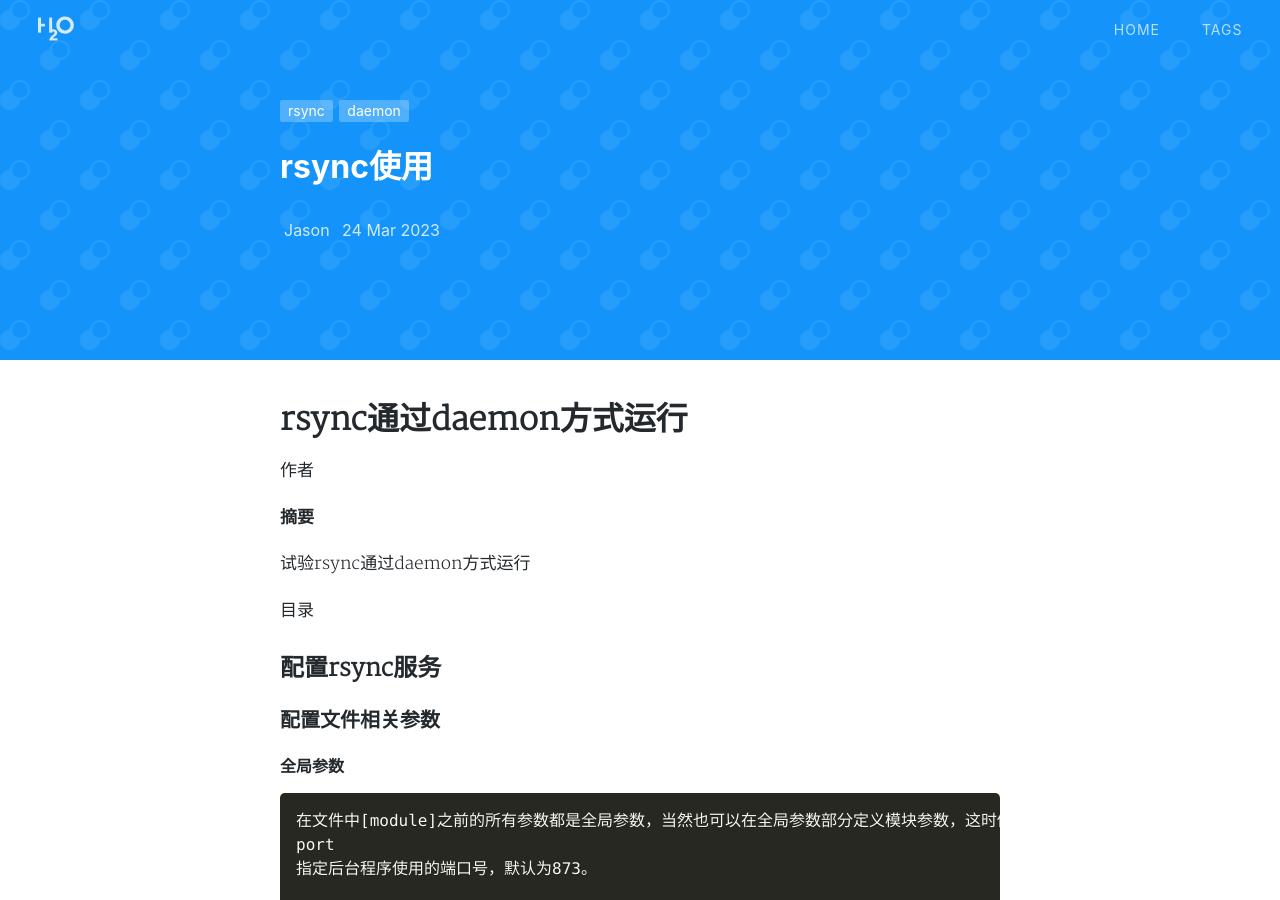
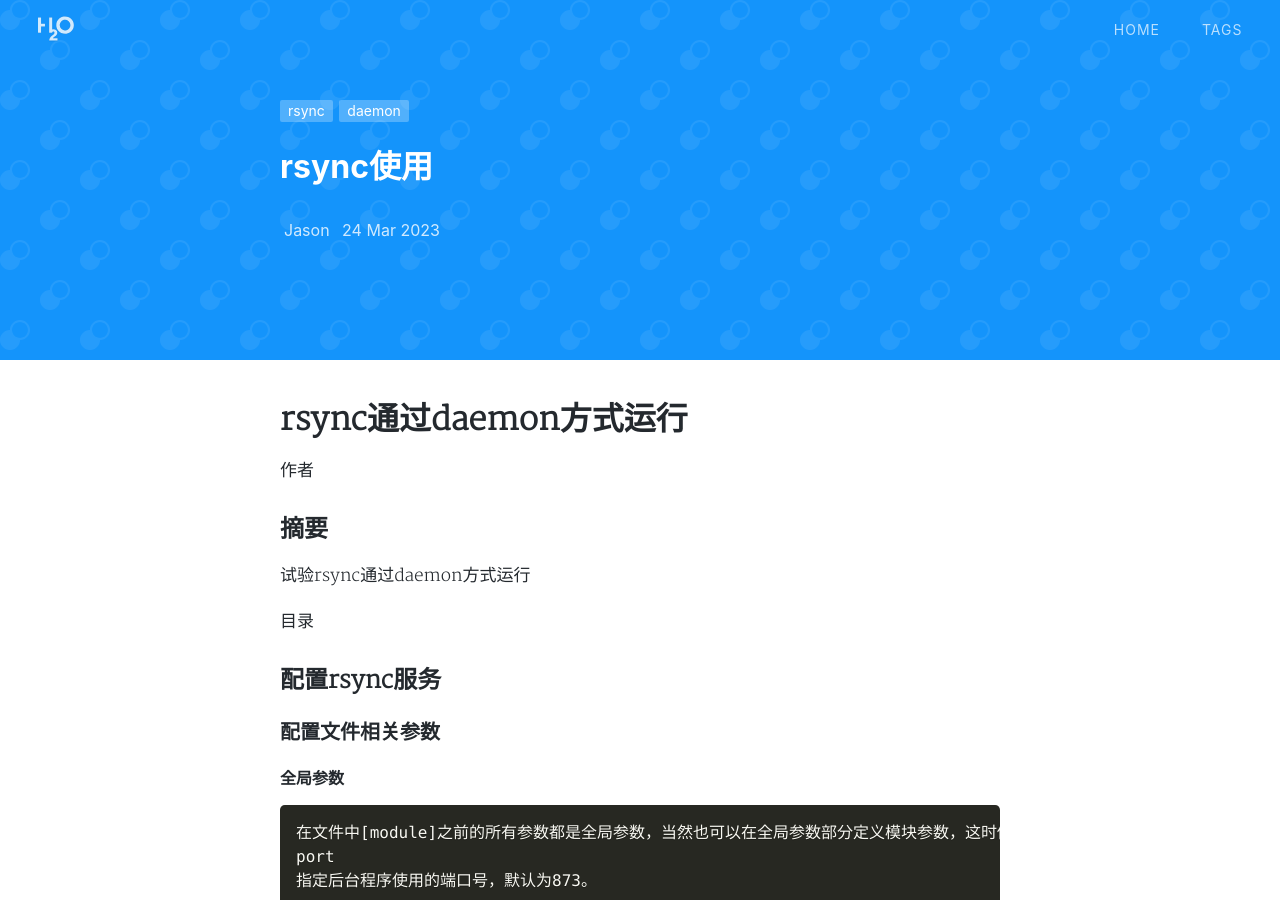
Before and after one commit to zcsee/zcsee.github.io, a Jekyll site: the page built from _posts/2023-03-24-rsync以daemon方式运行.md, in a window 1280 px wide and 900 px high. Built offline with Jekyll 4.4.1, drawn with Linux system fonts in a browser that asks for light colours; nearby versions of some CDN libraries; a style sheet for code colours, icons or effects is not loaded.

Commit message:
modified posts's format

````diff
--- a/_posts/2023-03-24-rsync以daemon方式运行.md
+++ b/_posts/2023-03-24-rsync以daemon方式运行.md
@@ -13,7 +13,7 @@
 
 作者
 
-**摘要**
+## 摘要
 
 试验rsync通过daemon方式运行
 
@@ -45,7 +45,7 @@
 
 #### 模块参数
 
-```
+```shell
 主要是定义服务器哪个目录要被同步。其格式必须为“[module]”形式，这个名字就是在rsync客户端看到的名字，其实有点象Samba服务器提供的共享名。而服务器真正同步的数据是通过 path来指定的。我们可以根据自己的需要，来指定多个模块，模块中可以定义以下参数：
 
 comment
@@ -141,8 +141,6 @@
 用来指定那些不进行压缩处理再传输的文件，默认值是*.gz *.tgz *.zip *.z *.rpm *.deb *.iso *.bz2 *.tbz
 ```
 
-
-
 ### 配置文件示例
 
 ```shell
@@ -185,8 +183,6 @@
 list = no
 ```
 
-
-
 ## rsync命令
 
 ### 基础用法
@@ -208,15 +204,11 @@
         rsync [OPTION...] SRC... rsync://[USER@]HOST[:PORT]/DEST
 ```
 
-
-
 ### 服务端启动服务
 
 ```shell
 systemctl start rsyncd
 ```
-
-
 
 ### 客户端同步相关模块
 
@@ -224,8 +216,6 @@
 # 以同步backup模块为例
 rsync -avP root@192.168.216.3::backup /tmp/
 ```
-
-
 
 ## 参数解析
 
@@ -293,8 +283,6 @@
 -h, --help显示帮助信息
 ```
 
-
-
 ## 参考网站
 
 [rsync网站](https://linux.die.net/man/1/rsync)
````
Also changed, not shown: _posts/2023-03-27-使用helm部署mongodb集群.md (+5 -27 lines).
